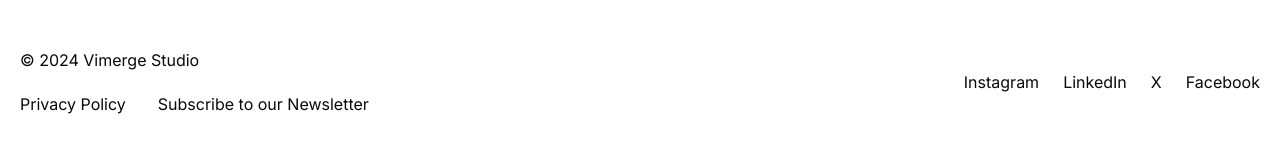
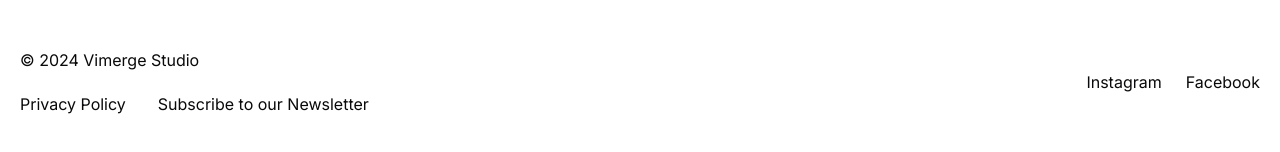
Before and after one commit to egokiemute/vimerge-studio, a Next.js app: page / in a window 1280 px wide. Shown: the part 3194-3346 px from the top of the page. Built offline with nearby package versions, Linux system fonts and the light colour scheme.

Commit message:
Added social links for instagram and facebook

```diff
--- a/components/Footer.tsx
+++ b/components/Footer.tsx
@@ -12,10 +12,10 @@ const Footer = () => {
             </div>
         </div>
         <div className='flex items-center gap-6'>
-            <Link href="/">Instagram</Link>
-            <Link href="/">LinkedIn</Link>
-            <Link href="/">X</Link>
-            <Link href="/">Facebook</Link>
+            <Link href="https://www.instagram.com/vimerge.studio/">Instagram</Link>
+            {/* <Link href="/">LinkedIn</Link>
+            <Link href="/">X</Link> */}
+            <Link href="https://web.facebook.com/profile.php?id=61559930160694&sk=about">Facebook</Link>
         </div>
     </footer>
   )
```
